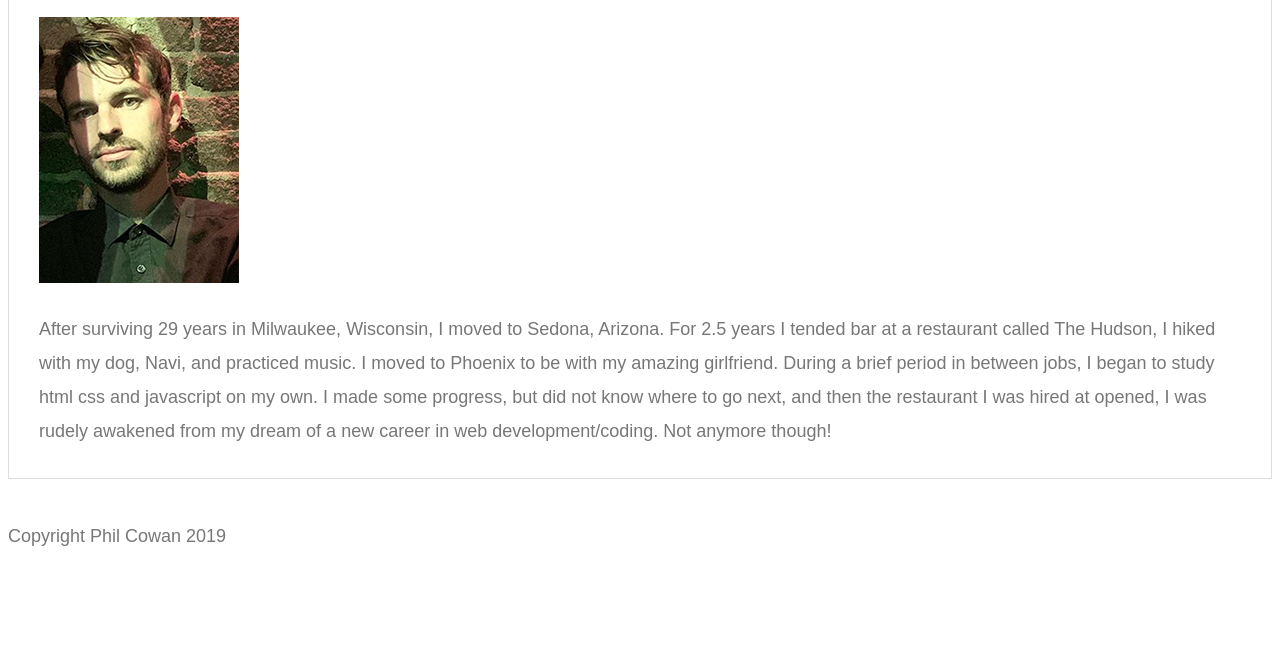
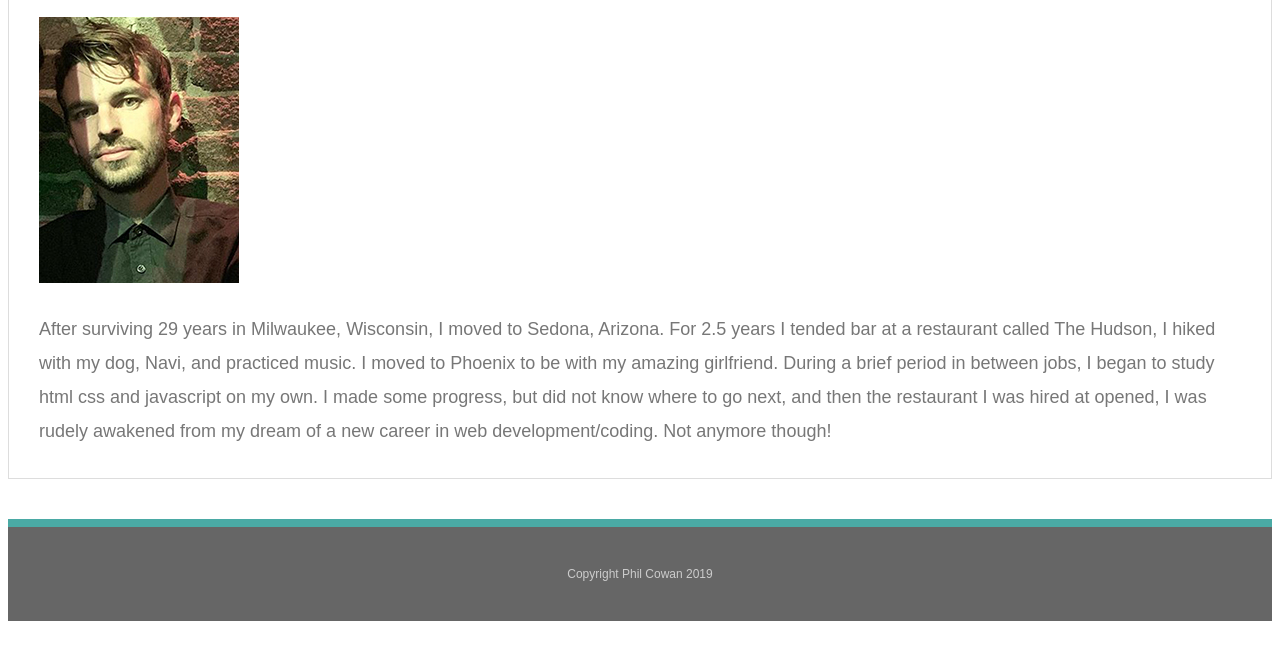
Before and after one commit to phil4lif/new-basic-portfolio, a plain HTML site: page index.html in a window 1280 px wide. Shown: the part 139-798 px from the top of the page. Drawn offline with Linux system fonts and the light colour scheme.

Commit message:
writes css for footer

```diff
--- a/assets/css/style.css
+++ b/assets/css/style.css
@@ -102,3 +102,14 @@ nav a:first-child {
     float: left;
     margin-right: 25px;
 }
+
+footer {
+    background: #666;
+    color: #fff;
+    padding: 30px 0;
+    clear: both;
+    border-top: 8px solid #4aaaa5;
+    color: #ccc;
+    font-size: 12px;
+    text-align: center;
+}
```
